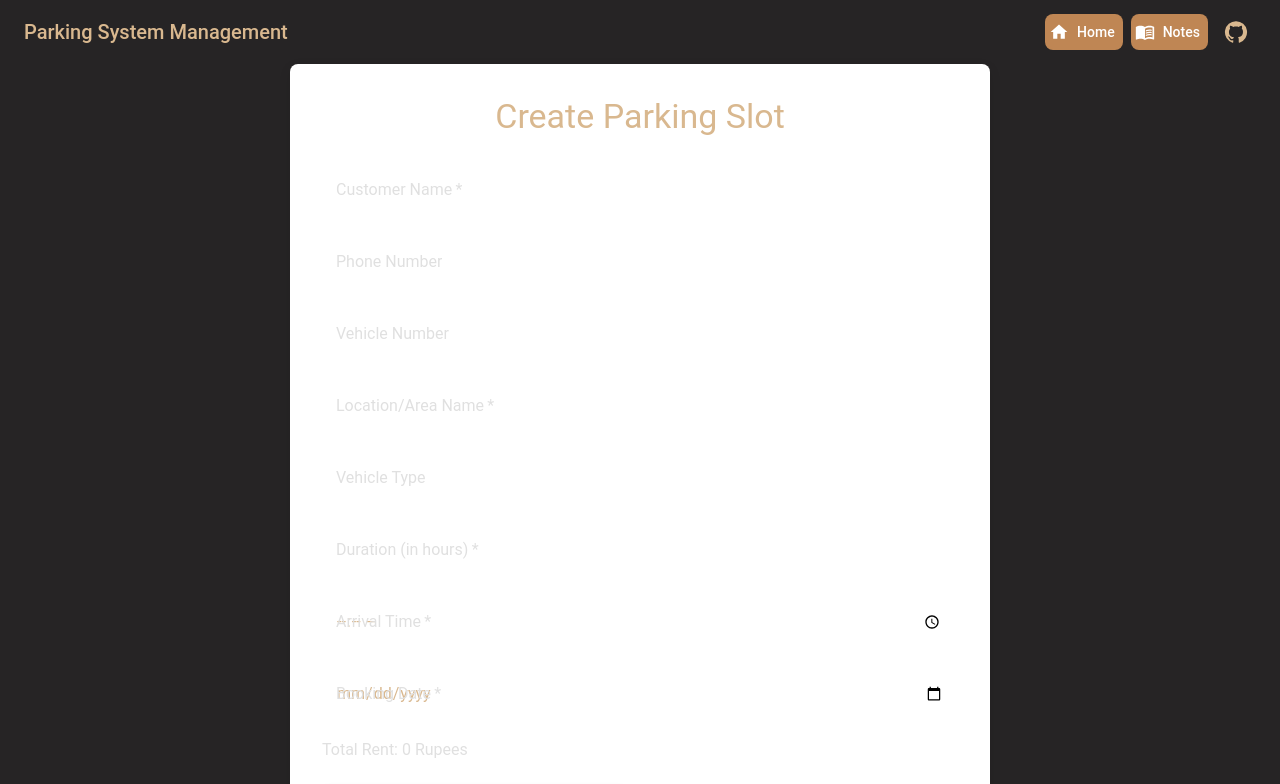
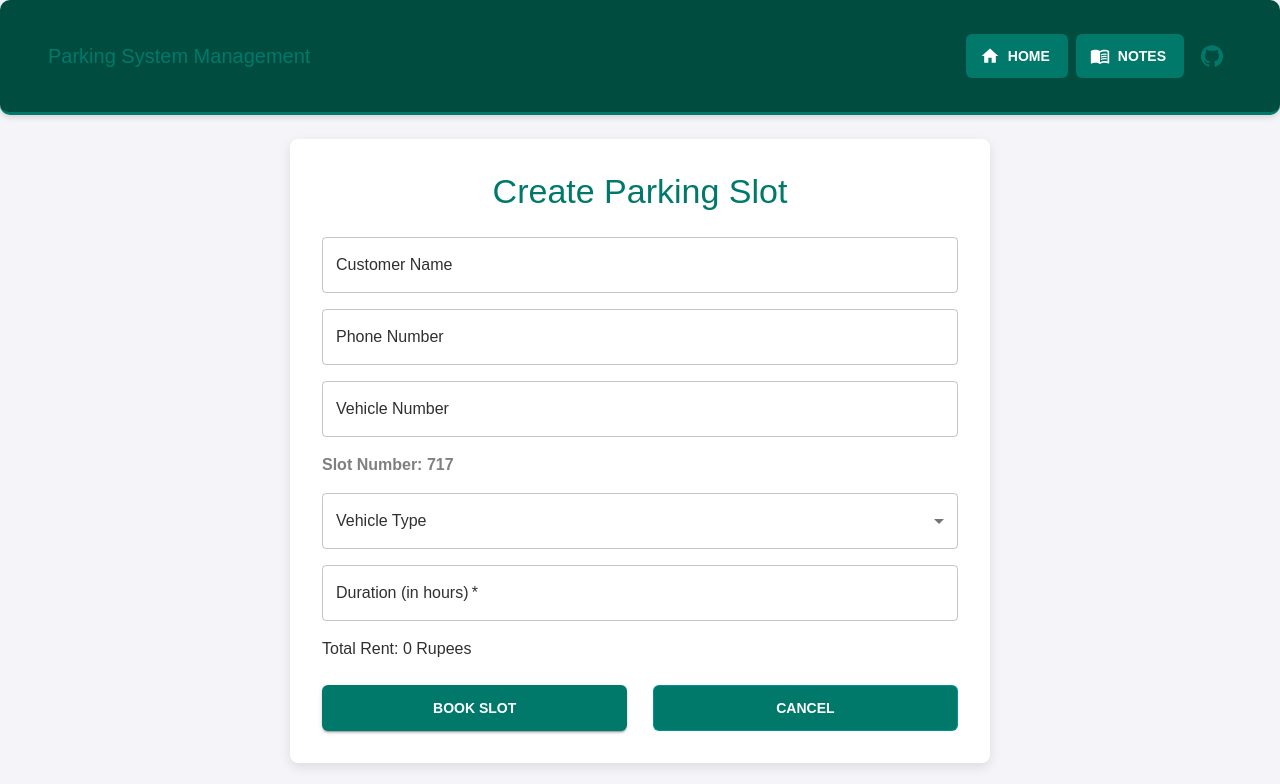
Before and after one commit to alibha04/parkingSystem, a React (Create React App) app in the folder frontEnd/client/: page /createSlotList in a window 1280 px wide. Shown: the top 784 px of the page. Built offline with nearby package versions, Linux system fonts and the light colour scheme.

Commit message:
create slot updated

```diff
--- a/frontEnd/client/src/components/CreateSlot.js
+++ b/frontEnd/client/src/components/CreateSlot.js
@@ -1,3 +1,225 @@
+// import React, { useState } from 'react';
+// import { useNavigate } from 'react-router-dom';
+// import {
+//   Box,
+//   TextField,
+//   Typography,
+//   Button,
+//   Snackbar,
+//   Alert,
+//   MenuItem,
+//   FormControl,
+//   InputLabel,
+//   Select,
+// } from '@mui/material';
+
+// const CreateSlot = () => {
+//   const navigate = useNavigate();
+
+//   const [slot, setSlot] = useState({
+//     type: '',
+//     duration: '', // Add duration field
+//     rentPerHour: 50, // Fixed rate per hour
+//     totalRent: 0, // Calculated total rent
+//     status: 'Available',
+//     customerName: '',
+//     phoneNumber: '',
+//     vehicleNumber: '',
+//     vehicleType: '',
+//     location: '', //Select area
+//     arrivalTime: '', // New field for arrival time
+//     date: '', // New field for booking date
+//   });
+
+//   const handleChange = (e) => {
+//     const { name, value } = e.target;
+//     let updatedSlot = { ...slot, [name]: value };
+
+//     // Calculate total rent dynamically when duration is updated
+//     if (name === 'duration') {
+//       const hours = parseInt(value, 10) || 0;
+//       updatedSlot.totalRent = hours * updatedSlot.rentPerHour;
+//     }
+
+//     setSlot(updatedSlot);
+//   };
+
+//   const handleSubmit = (e) => {
+//     e.preventDefault();
+
+//     // Mock server logic to assign the slot number sequentially
+//     const assignedSlotNumber = Math.floor(Math.random() * 10000) + 1; // Replace this with server-side logic
+
+//     const updatedSlot = { ...slot, slotNumber: assignedSlotNumber };
+
+//     // Save data in state and redirect to the confirmation page
+//     navigate('/confirmedSlot', { state: { slot: updatedSlot } });
+//   };
+
+//   const handleCancel = () => {
+//     navigate('/');
+//   };
+
+//   return (
+//     <Box
+//       sx={{
+//         maxWidth: 700,
+//         margin: 'auto',
+//         padding: 4,
+//         borderRadius: 2,
+//         boxShadow: '0px 4px 12px rgba(0, 0, 0, 0.1)',
+//         backgroundColor: 'white',
+//       }}
+//     >
+//       <Typography
+//         variant="h4"
+//         component="h1"
+//         textAlign="center"
+//         mb={3}
+//         color="primary"
+//       >
+//         Create Parking Slot
+//       </Typography>
+
+//       <TextField
+//         fullWidth
+//         label="Customer Name"
+//         name="customerName"
+//         variant="outlined"
+//         type="text"
+//         value={slot.customerName}
+//         onChange={handleChange}
+//         required
+//         sx={{ mb: 2 }}
+//         pattern={{
+//           pattern: "^[A-Za-z ]+$", // Allows only letters and spaces
+//           title: "Only alphabets and spaces are allowed",
+//         }}
+//       />
+
+//       <TextField
+//         fullWidth
+//         label="Phone Number"
+//         name="phoneNumber"
+//         variant="outlined"
+//         type="tel"
+//         value={slot.phoneNumber}
+//         onChange={handleChange}
+//         sx={{ mb: 2 }}
+//       />
+
+//       <TextField
+//         fullWidth
+//         label="Vehicle Number"
+//         name="vehicleNumber"
+//         variant="outlined"
+//         value={slot.vehicleNumber}
+//         onChange={handleChange}
+//         sx={{ mb: 2 }}
+//       />
+
+//       {/* Location Details */}
+//       <TextField
+//         fullWidth
+//         label="Location/Area Name"
+//         name="location"
+//         variant="outlined"
+//         value={slot.location}
+//         onChange={handleChange}
+//         required
+//         sx={{ mb: 2 }}
+//       />
+
+//       <FormControl fullWidth sx={{ mb: 2 }}>
+//         <InputLabel>Vehicle Type </InputLabel>
+//         <Select
+//           name="type"
+//           value={slot.type}
+//           onChange={handleChange}
+//           required
+//         >
+//           <MenuItem value="Car">Car</MenuItem>
+//           <MenuItem value="Bike">Bike</MenuItem>
+//           <MenuItem value="Truck">Truck</MenuItem>
+//           <MenuItem value="EV Charging">EV Charging</MenuItem>
+//         </Select>
+//       </FormControl>
+
+//       <TextField
+//         fullWidth
+//         label="Duration (in hours)"
+//         name="duration"
+//         variant="outlined"
+//         type="number"
+//         value={slot.duration}
+//         onChange={handleChange}
+//         required
+//         sx={{ mb: 2 }}
+//       />
+
+//       {/* New fields for arrival time and date */}
+//       <TextField
+//         fullWidth
+//         label="Arrival Time"
+//         name="arrivalTime"
+//         variant="outlined"
+//         type="time"
+//         value={slot.arrivalTime}
+//         onChange={handleChange}
+//         required
+//         sx={{ mb: 2 }}
+//       />
+
+//       <TextField
+//         fullWidth
+//         label="Booking Date"
+//         name="date"
+//         variant="outlined"
+//         type="date"
+//         value={slot.date}
+//         onChange={handleChange}
+//         required
+//         sx={{ mb: 2 }}
+//       />
+
+//       {/* Display total rent dynamically */}
+//       <Typography variant="body1" sx={{ mb: 2 }}>
+//         Total Rent: {slot.totalRent} Rupees
+//       </Typography>
+
+//       {/* Buttons */}
+//       <Box
+//         sx={{
+//           display: 'flex',
+//           justifyContent: 'space-between',
+//           mt: 3,
+//         }}
+//       >
+//         <Button
+//           variant="contained"
+//           color="primary"
+//           type="submit"
+//           onClick={handleSubmit}
+//           sx={{ width: '48%' }}
+//         >
+//           Book Slot
+//         </Button>
+//         <Button
+//           variant="outlined"
+//           color="secondary"
+//           onClick={handleCancel}
+//           sx={{ width: '48%' }}
+//         >
+//           Cancel
+//         </Button>
+//       </Box>
+//     </Box>
+//   );
+// };
+
+// export default CreateSlot;
+
+
 import React, { useState } from 'react';
 import { useNavigate } from 'react-router-dom';
 import {
@@ -5,18 +227,17 @@ import {
   TextField,
   Typography,
   Button,
-  Snackbar,
-  Alert,
-  MenuItem,
   FormControl,
   InputLabel,
   Select,
+  MenuItem,
 } from '@mui/material';
 
 const CreateSlot = () => {
   const navigate = useNavigate();
 
   const [slot, setSlot] = useState({
+    slotNumber: Math.floor(Math.random() * 1000) + 1, // Generate random slot number
     type: '',
     duration: '', // Add duration field
     rentPerHour: 50, // Fixed rate per hour
@@ -26,13 +247,41 @@ const CreateSlot = () => {
     phoneNumber: '',
     vehicleNumber: '',
     vehicleType: '',
-    location: '', //Select area
-    arrivalTime: '', // New field for arrival time
-    date: '', // New field for booking date
   });
 
+  const [errors, setErrors] = useState({});
+  const [warning, setWarning] = useState('');
+
+  // Validate fields
+  const validateField = (name, value) => {
+    let error = '';
+    if (name === 'customerName' && !/^[A-Za-z ]*$/.test(value)) {
+      error = 'Only alphabets and spaces are allowed';
+    } else if (name === 'phoneNumber') {
+      if (!/^[0-9]*$/.test(value)) {
+        error = 'Only numeric values are allowed';
+      } else if (value.length > 10) {
+        error = 'You cannot enter more than 10 digits';
+      }
+    }
+
+
+
+
+    return error;
+  };
+
+  // Handle input change and validate
   const handleChange = (e) => {
     const { name, value } = e.target;
+    const error = validateField(name, value);
+
+    setErrors((prevErrors) => ({
+      ...prevErrors,
+      [name]: error,
+    }));
+
+    if (!error) {
       let updatedSlot = { ...slot, [name]: value };
 
       // Calculate total rent dynamically when duration is updated
@@ -42,20 +291,33 @@ const CreateSlot = () => {
       }
 
       setSlot(updatedSlot);
+    }
   };
 
+  // Handle form submit
   const handleSubmit = (e) => {
     e.preventDefault();
 
-    // Mock server logic to assign the slot number sequentially
-    const assignedSlotNumber = Math.floor(Math.random() * 10000) + 1; // Replace this with server-side logic
+    // Check if all fields are filled before submitting
+    if (
+      !slot.customerName ||
+      !slot.phoneNumber ||
+      !slot.vehicleNumber ||
+      !slot.vehicleType ||
+      !slot.duration
+    ) {
+      setWarning('Every area should be filled before booking the slot');
+      return;
+    }
 
-    const updatedSlot = { ...slot, slotNumber: assignedSlotNumber };
+    // Clear warning if all fields are valid
+    setWarning('');
 
     // Save data in state and redirect to the confirmation page
-    navigate('/confirmedSlot', { state: { slot: updatedSlot } });
+    navigate('/confirmedSlot', { state: { slot } });
   };
 
+  // Handle cancel button click
   const handleCancel = () => {
     navigate('/');
   };
@@ -69,6 +331,8 @@ const CreateSlot = () => {
     borderRadius: 2,
     boxShadow: '0px 4px 12px rgba(0, 0, 0, 0.1)',
     backgroundColor: 'white',
+    mt: 3,  // Space between Navbar and Create Form section
+    mb: 3,  // Space between Footer and Create Form section
   }}
 >
   <Typography
@@ -81,6 +345,7 @@ const CreateSlot = () => {
     Create Parking Slot
   </Typography>
 
+  {/* Customer Name */}
   <TextField
     fullWidth
     label="Customer Name"
@@ -89,14 +354,12 @@ const CreateSlot = () => {
     type="text"
     value={slot.customerName}
     onChange={handleChange}
-        required
+    error={Boolean(errors.customerName)}
+    helperText={errors.customerName}
     sx={{ mb: 2 }}
-        pattern={{
-          pattern: "^[A-Za-z ]+$", // Allows only letters and spaces
-          title: "Only alphabets and spaces are allowed",
-        }}
   />
 
+  {/* Phone Number */}
   <TextField
     fullWidth
     label="Phone Number"
@@ -105,9 +368,12 @@ const CreateSlot = () => {
     type="tel"
     value={slot.phoneNumber}
     onChange={handleChange}
+    error={Boolean(errors.phoneNumber)}
+    helperText={errors.phoneNumber}
     sx={{ mb: 2 }}
   />
 
+  {/* Vehicle Number */}
   <TextField
     fullWidth
     label="Vehicle Number"
@@ -118,25 +384,31 @@ const CreateSlot = () => {
     sx={{ mb: 2 }}
   />
 
-      {/* Location Details */}
-      <TextField
-        fullWidth
-        label="Location/Area Name"
-        name="location"
-        variant="outlined"
-        value={slot.location}
+  {/* Warning Message */}
+  {warning && (
+    <Typography variant="body2" color="error" sx={{ mb: 2 }}>
+      {warning}
+    </Typography>
+  )}
+
+  <form onSubmit={handleSubmit}>
+    {/* Slot Number Display (Generated Automatically) */}
+    <Typography
+      variant="body1"
+      sx={{ mb: 2, fontWeight: 'bold', color: 'gray' }}
+    >
+      Slot Number: {slot.slotNumber}
+    </Typography>
+
+    {/* Vehicle Type */}
+    <FormControl fullWidth sx={{ mb: 2 }}>
+      <InputLabel>Vehicle Type</InputLabel>
+      <Select
+        name="vehicleType"
+        value={slot.vehicleType}
         onChange={handleChange}
         required
-        sx={{ mb: 2 }}
-      />
-
-      <FormControl fullWidth sx={{ mb: 2 }}>
-        <InputLabel>Vehicle Type </InputLabel>
-        <Select
-          name="type"
-          value={slot.type}
-          onChange={handleChange}
-          required
+        sx={{ textAlign: 'left' }}
       >
         <MenuItem value="Car">Car</MenuItem>
         <MenuItem value="Bike">Bike</MenuItem>
@@ -145,6 +417,7 @@ const CreateSlot = () => {
       </Select>
     </FormControl>
 
+    {/* Duration */}
     <TextField
       fullWidth
       label="Duration (in hours)"
@@ -152,31 +425,6 @@ const CreateSlot = () => {
       variant="outlined"
       type="number"
       value={slot.duration}
-        onChange={handleChange}
-        required
-        sx={{ mb: 2 }}
-      />
-
-      {/* New fields for arrival time and date */}
-      <TextField
-        fullWidth
-        label="Arrival Time"
-        name="arrivalTime"
-        variant="outlined"
-        type="time"
-        value={slot.arrivalTime}
-        onChange={handleChange}
-        required
-        sx={{ mb: 2 }}
-      />
-
-      <TextField
-        fullWidth
-        label="Booking Date"
-        name="date"
-        variant="outlined"
-        type="date"
-        value={slot.date}
       onChange={handleChange}
       required
       sx={{ mb: 2 }}
@@ -199,7 +447,6 @@ const CreateSlot = () => {
         variant="contained"
         color="primary"
         type="submit"
-          onClick={handleSubmit}
         sx={{ width: '48%' }}
       >
         Book Slot
@@ -213,7 +460,9 @@ const CreateSlot = () => {
         Cancel
       </Button>
     </Box>
+  </form>
 </Box>
+
   );
 };
 
--- a/frontEnd/client/src/theme/retroTheme.js
+++ b/frontEnd/client/src/theme/retroTheme.js
@@ -1,110 +1,146 @@
+// src/theme/generateTheme.js
 import { createTheme } from '@mui/material/styles';
 
-const luxuriousColors = {
-  darkBase: '#262425',          // Deep, rich dark background for the website
-  goldAccent: '#D9B88F',        // Elegant gold for primary highlights
-  bronze: '#BF8654',            // Warm bronze for buttons and accents
-  lightBeige: '#A67A60',        // Light beige for borders, text
-  deepMaroon: '#733030',        // Bold red for error messages and emphasis
+const colors = {
+  base: '#f4f4f9', // Light background for the home page
+  surface: '#c0c0d0', // Surface elements like cards
+  navbar: '#004d40', // Dark teal for navbar background
+  footer: '#002f34', // Dark teal variant for footer background
+  muted: '#9090a0', // Muted text
+  subtle: '#606070', // Subtle text
+  textPrimary: '#ffffff', // White text for visibility on dark elements
+  textSecondary: '#303030', // Dark text for light backgrounds
+  primary: '#00796b', // Button primary color
+  secondary: '#00acc1', // Button hover or secondary actions
+  error: '#ae2012', // Error state color
+  warning: '#bb3e03', // Warning state color
+  info: '#009688', // Info state color
+  success: '#2e7d32', // Success state color
+  highlight: '#edf2f4', // Highlight backgrounds
 };
 
-const luxuriousTheme = createTheme({
+const generateTheme = createTheme({
   palette: {
-    mode: 'dark',
+    mode: 'light',
     background: {
-      default: luxuriousColors.darkBase, // Main background
-      paper: luxuriousColors.lightBeige, // Card background
+      default: colors.base,
+      paper: colors.surface,
     },
     primary: {
-      main: luxuriousColors.goldAccent, // Key UI elements
+      main: colors.primary,
     },
     secondary: {
-      main: luxuriousColors.bronze, // Secondary buttons or accents
+      main: colors.secondary,
     },
     error: {
-      main: luxuriousColors.deepMaroon, // Error or emphasis
+      main: colors.error,
     },
     warning: {
-      main: '#F5A623', // Warm yellow for warnings
+      main: colors.warning,
     },
     info: {
-      main: '#8D99AE', // Neutral soft gray for info
+      main: colors.info,
     },
     success: {
-      main: '#2D6A4F', // Deep green for success
+      main: colors.success,
     },
     text: {
-      primary: luxuriousColors.goldAccent, // Primary text
-      secondary: '#A2A2A2', // Muted text
+      primary: colors.textPrimary,
+      secondary: colors.textSecondary,
     },
   },
   typography: {
-    fontFamily: '"Playfair Display", "Roboto", "Arial", sans-serif',
+    fontFamily: 'Nunito, Arial, sans-serif',
     h1: {
+      fontFamily: 'Nunito, sans-serif',
+      fontWeight: 700,
       fontSize: '2.5rem',
-      fontWeight: 700,
-      color: luxuriousColors.goldAccent, // Headers use gold
+      color: colors.textSecondary, // Dark color for light backgrounds
     },
     h2: {
+      fontFamily: 'Nunito, sans-serif',
+      fontWeight: 600,
       fontSize: '2rem',
-      fontWeight: 600,
-      color: luxuriousColors.goldAccent,
+      color: colors.textSecondary,
     },
     h3: {
+      fontFamily: 'Nunito, sans-serif',
+      fontWeight: 500,
       fontSize: '1.75rem',
-      fontWeight: 500,
-      color: luxuriousColors.bronze,
+      color: colors.textSecondary,
     },
     body1: {
+      fontFamily: 'Nunito, sans-serif',
       fontSize: '1rem',
-      color: '#E0E0E0', // Neutral light text for readability
+      color: colors.textSecondary,
     },
     body2: {
+      fontFamily: 'Nunito, sans-serif',
       fontSize: '0.875rem',
-      color: '#BFBFBF',
+      color: colors.textSecondary,
     },
   },
   components: {
     MuiAppBar: {
       styleOverrides: {
         root: {
-          backgroundColor: luxuriousColors.darkBase, // Dark background for Navbar
-          color: luxuriousColors.lightBeige, // Ensure visibility of text
+          backgroundColor: colors.navbar, // Updated navbar color
+          color: colors.textPrimary, // White text for visibility
+          borderBottom: `3px solid ${colors.primary}`,
+        },
+      },
+    },
+    MuiFooter: {
+      styleOverrides: {
+        root: {
+          backgroundColor: colors.footer, // Updated footer color
+          color: colors.textPrimary, // White text for visibility
+          borderTop: `3px solid ${colors.primary}`,
         },
       },
     },
     MuiButton: {
       styleOverrides: {
         root: {
-          textTransform: 'none',
-          borderRadius: '8px',
-          backgroundColor: luxuriousColors.bronze,
-          color: '#FFFFFF', // Ensuring text is visible on dark backgrounds
+          textTransform: 'uppercase',
+          fontWeight: 600,
+          borderRadius: '6px',
+          padding: '10px 18px',
+          backgroundColor: colors.primary,
+          color: colors.textPrimary, // White text for visibility
           '&:hover': {
-            backgroundColor: '#A65F3B', // Slightly darker bronze on hover
+            backgroundColor: colors.secondary,
           },
         },
       },
     },
     MuiCssBaseline: {
-      styleOverrides: `
-        body {
-          background-color: ${luxuriousColors.darkBase};
-          color: ${luxuriousColors.lightBeige};
-        }
-      `,
+      styleOverrides: {
+        '@global': {
+          '@import': `url('https://fonts.googleapis.com/css2?family=Nunito:wght@400;500;600;700&display=swap')`,
+          body: {
+            margin: 0,
+            padding: 0,
+            backgroundColor: colors.base,
+            color: colors.textSecondary, // Default text color for light backgrounds
+            fontFamily: `'Nunito', sans-serif`,
+            lineHeight: 1.8,
+          },
+        },
+      },
     },
-    MuiCard: {
+    MuiPaper: {
       styleOverrides: {
         root: {
-          backgroundColor: luxuriousColors.lightBeige, // Warm beige card
-          borderRadius: '12px',
-          padding: '16px',
-          boxShadow: '0px 4px 12px rgba(0, 0, 0, 0.3)', // Luxurious shadow
+          padding: '24px',
+          borderRadius: '10px',
+          boxShadow: '0px 2px 6px rgba(0, 0, 0, 0.15)',
+          backgroundColor: colors.surface,
+          color: colors.textSecondary, // Dark text for contrast
         },
       },
     },
   },
 });
 
-export default luxuriousTheme;
+export default generateTheme;
```
Lines whose indentation alone changed are shown as unchanged.
